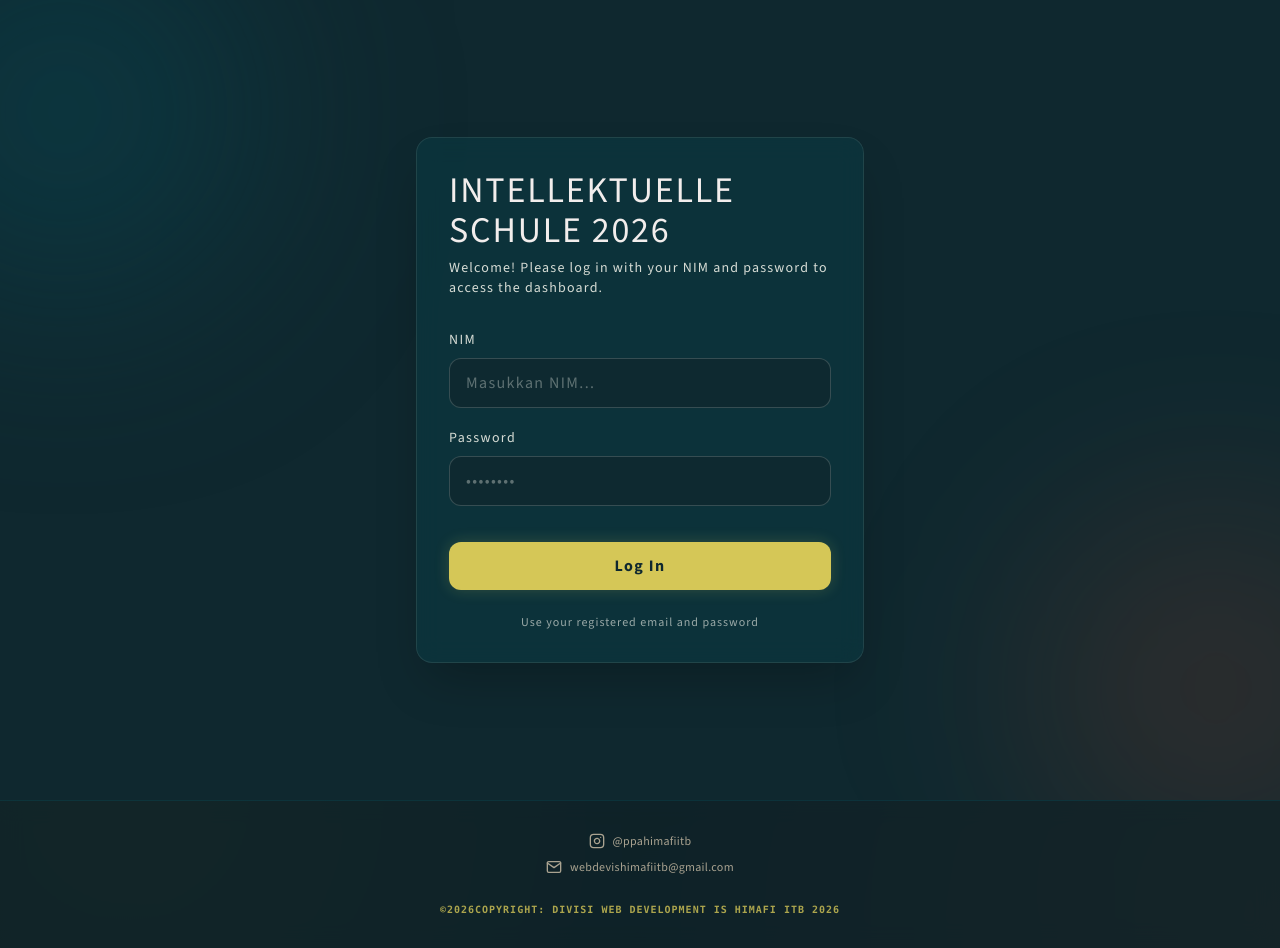
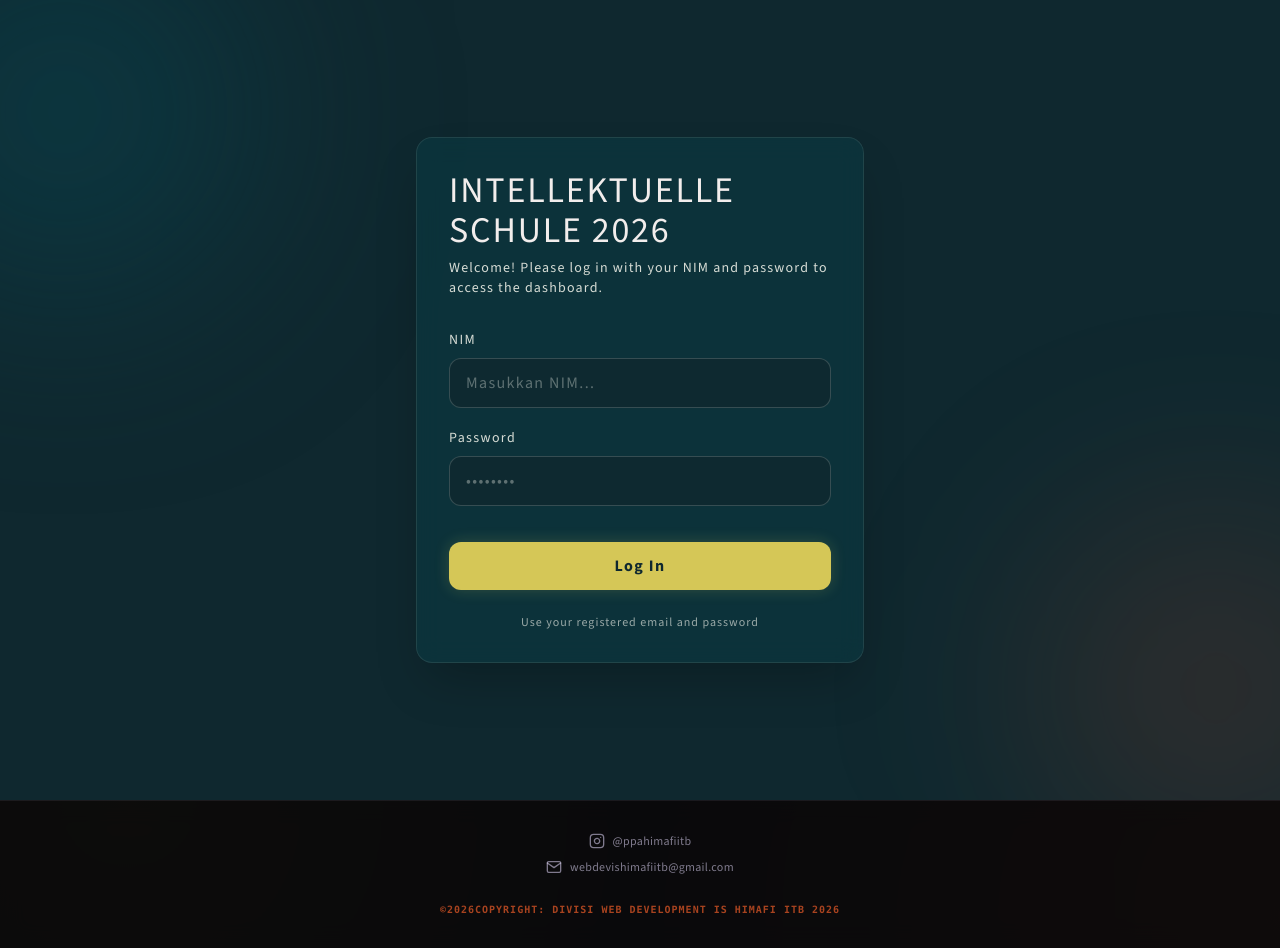
Before and after one commit to ishimafiitb26/is-2026, a Next.js app: page /auth/login in a window 1280 px wide. Built offline with nearby package versions, Linux system fonts and the light colour scheme; no server answers.

Commit message:
feat: restyling ui footer

```diff
--- a/src/components/Footer.tsx
+++ b/src/components/Footer.tsx
@@ -2,8 +2,8 @@ import React from "react";
 
 export default function Footer() {
   return (
-    <footer className="w-full border-t border-[#084D58]/40 bg-[#0F282F]/80 backdrop-blur-md py-8 mt-auto z-10 relative">
-      <div className="max-w-4xl mx-auto flex flex-col items-center justify-center gap-5 text-[#aaa391] text-[11px] sm:text-xs px-4">
+    <footer className="w-full border-t border-[#E1D9F9]/[0.08] bg-[#0A0A0B]/85 backdrop-blur-md py-8 mt-auto z-10 relative">
+      <div className="max-w-4xl mx-auto flex flex-col items-center justify-center gap-5 text-[#E1D9F9]/55 text-[11px] sm:text-xs px-4">
 
         {/* KELOMPOK KONTAK & SOSMED */}
         <div className="flex flex-col items-center gap-2.5">
@@ -12,7 +12,7 @@ export default function Footer() {
             href="https://instagram.com/ppahimafiitb"
             target="_blank"
             rel="noopener noreferrer"
-            className="flex items-center gap-2 hover:text-[#D5C757] transition-colors duration-300"
+            className="flex items-center gap-2 hover:text-[#F6C545] transition-colors duration-300"
           >
             {/* Icon Instagram SVG Murni (Tanpa install library) */}
             <svg width="16" height="16" viewBox="0 0 24 24" fill="none" stroke="currentColor" strokeWidth="2" strokeLinecap="round" strokeLinejoin="round">
@@ -26,7 +26,7 @@ export default function Footer() {
           {/* Email Support Link */}
           <a
             href="mailto:webdevishimafiitb@gmail.com"
-            className="flex items-center gap-2 hover:text-[#D5C757] transition-colors duration-300"
+            className="flex items-center gap-2 hover:text-[#F6C545] transition-colors duration-300"
           >
             {/* Icon Email/Mail SVG Murni */}
             <svg width="16" height="16" viewBox="0 0 24 24" fill="none" stroke="currentColor" strokeWidth="2" strokeLinecap="round" strokeLinejoin="round">
@@ -38,7 +38,7 @@ export default function Footer() {
         </div>
 
         {/* HAK CIPTA / COPYRIGHT */}
-        <div className="pt-2 font-mono font-bold text-[9px] sm:text-[10px] text-center tracking-widest text-[#D5C757]/80 uppercase">
+        <div className="pt-2 font-mono font-bold text-[9px] sm:text-[10px] text-center tracking-widest text-[#EC5C2A]/70 uppercase">
           ©2026Copyright: Divisi Web Development IS HIMAFI ITB 2026
         </div>
 
```
